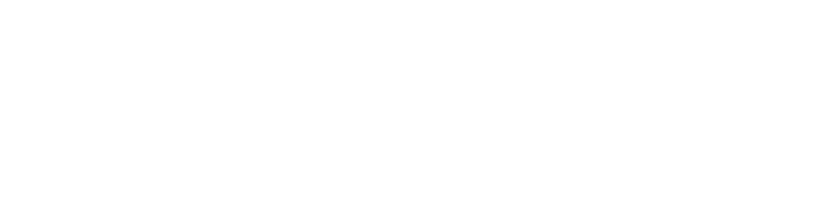
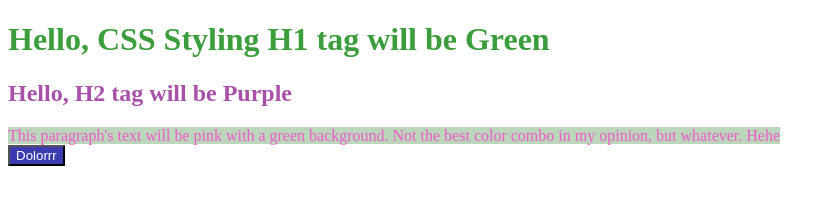
Before and after one commit to yagirldolor/testIT116, a plain HTML site: page stylingColors.html in a window 1280 px wide. Shown: the whole page, without its empty margins (0-835 px from the left). Drawn offline with Linux system fonts and the light colour scheme.

Commit message:
cssStyling

```diff
--- a/stylingColors.css
+++ b/stylingColors.css
@@ -0,0 +1,24 @@
+/* CSS styling sheet */
+
+/* h1 text to green */
+h1{
+    color: rgba(0, 128, 0, 0.768);
+}
+
+/* h2 text to purple */
+h2{
+    color: rgba(128, 0, 128, 0.683);
+}
+
+/* paragraph text to pink and background green */
+p{
+    color: rgb(242, 90, 207);
+    background-color:rgba(167, 202, 167, 0.768);
+    display: inline;
+}
+
+/* button white text and blue background */
+button{
+    color: white;
+    background-color: rgb(60, 60, 177);
+}
--- a/stylingColors.html
+++ b/stylingColors.html
@@ -4,9 +4,20 @@
     <meta charset="UTF-8">
     <meta http-equiv="X-UA-Compatible" content="IE=edge">
     <meta name="viewport" content="width=device-width, initial-scale=1.0">
-    <title>Document</title>
+    <title>Styling Colors</title>
+    <link rel="stylesheet" href="stylingColors.css">
 </head>
 <body>
+    <h1>Hello, CSS Styling H1 tag will be Green</h1>
+
+    <h2>Hello, H2 tag will be Purple</h2>
+
+    <p>This paragraph's text will be pink with a green background. Not the best color combo in my opinion, but whatever. Hehe</p>
+
+    <section>
+        <button>Dolorrr</button>
+    </section>
+
 
 </body>
 </html>
```
